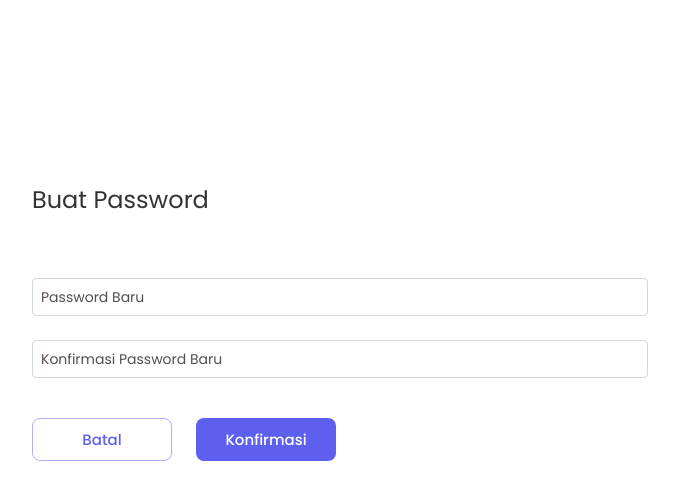
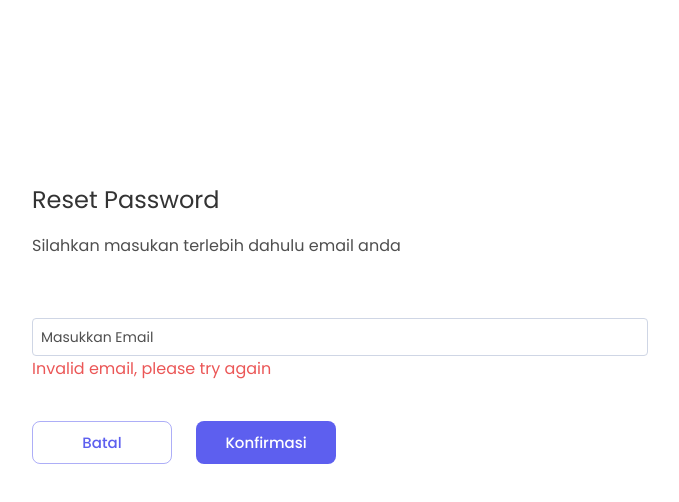
Before and after one commit to revin212/Apel-Music-FE, a React (Vite) app: page / in a window 1280 px wide. Both pictures are taken after a click on the button "Konfirmasi". Shown: the top 502 px of the page, without its empty margins (300-979 px from the left). Built offline with nearby package versions, Linux system fonts and the light colour scheme.

Commit message:
useState implemented on Forgot Password

```diff
--- a/src/App.jsx
+++ b/src/App.jsx
@@ -6,12 +6,13 @@ import Home from "./pages/Home/Home";
 import Login from "./pages/Login/Login";
 import NewPassword from "./pages/New Password/New Password";
 import theme from "./theme"
+import ForgotPassword from "./pages/Forgot Password/Forgot Password";
 
 function App() {
   return (
     <ThemeProvider theme={theme}>
       <div className="App">
-          <NewPassword />
+          <ForgotPassword />
       </div>
     </ThemeProvider>
   );
--- a/src/pages/Forgot Password/Forgot Password.jsx
+++ b/src/pages/Forgot Password/Forgot Password.jsx
@@ -1,8 +1,31 @@
 import { Box, Button, Stack, Typography, Input  } from "@mui/material";
 import { inputStyle, subtitleStyle, titleStyle } from "./Forgot password.style";
+import { useState } from "react";
 
 
 const ForgotPassword = () => {
+    const [email, setEmail] = useState('')
+    const [message, setMessage] = useState('')
+    const [valid, setValid] = useState(true)
+
+    const handleChange = (e) => {
+        setMessage('')
+        setEmail(e.target.value)
+    }
+
+    // console.log(email);
+
+    const emailValidation = () => {
+        let regex = /^[\w-\.]+@([\w-]+\.)+[\w-]{2,4}$/
+        if (regex.test(email)) {
+            alert(`(VALID) Email: ${email}`);
+            console.log('Send email to API');
+        } else {
+            setValid(false)
+            setMessage('Invalid email, please try again')
+        }
+    }
+
     return(
         <Box maxWidth='616px' mx='auto' mt='182px'>
             <Box width='100%' mb='40px'>
@@ -15,8 +38,10 @@ const ForgotPassword = () => {
                     </Typography>
                 </Stack>
                 <Box display='flex' flexDirection='column' gap='1.5rem'>
-                    <Input disableUnderline type='email' sx={inputStyle} placeholder="Masukkan Email"/>
+                    <Input disableUnderline type='email' sx={inputStyle} placeholder="Masukkan Email" name="email" id="email" onChange={handleChange}/>
                 </Box>
+                {!valid ? <Typography variant="body" sx={{color: 'warning.main'}}>{message}</Typography> : <></>}
+
             </Box>
             <Stack direction='row' gap='24px' mt={2}>
                 <Button variant="outlined" sx={{
@@ -26,7 +51,7 @@ const ForgotPassword = () => {
                 }} placeholder="Batal">
                     Batal
                 </Button>
-                <Button variant="contained" sx={{
+                <Button variant="contained" onClick={emailValidation} sx={{
                     maxWidth: '140px',
                     maxHeight: '43px',
                     width: '100%'
```
